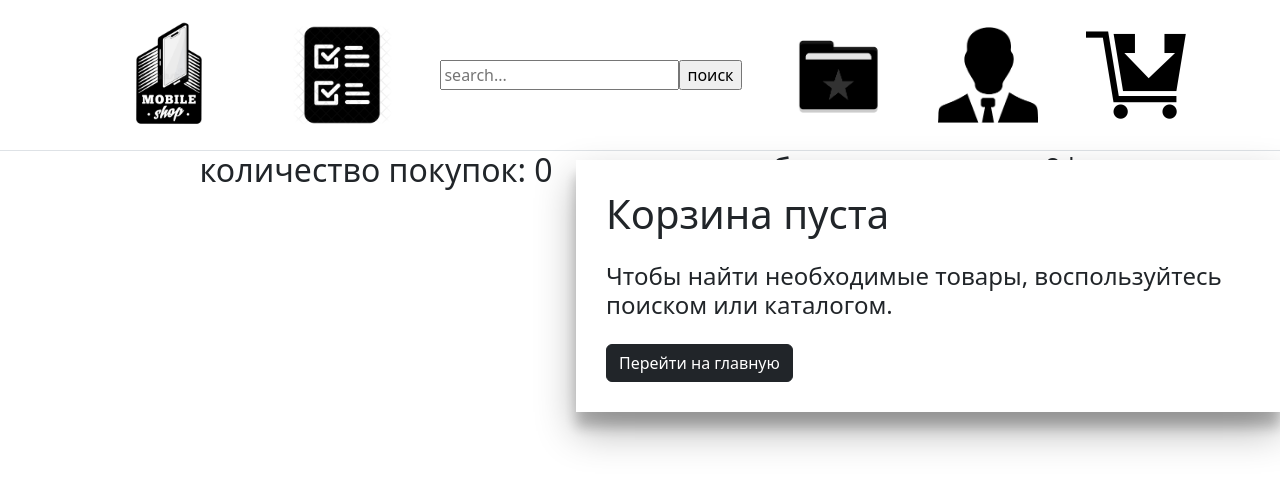
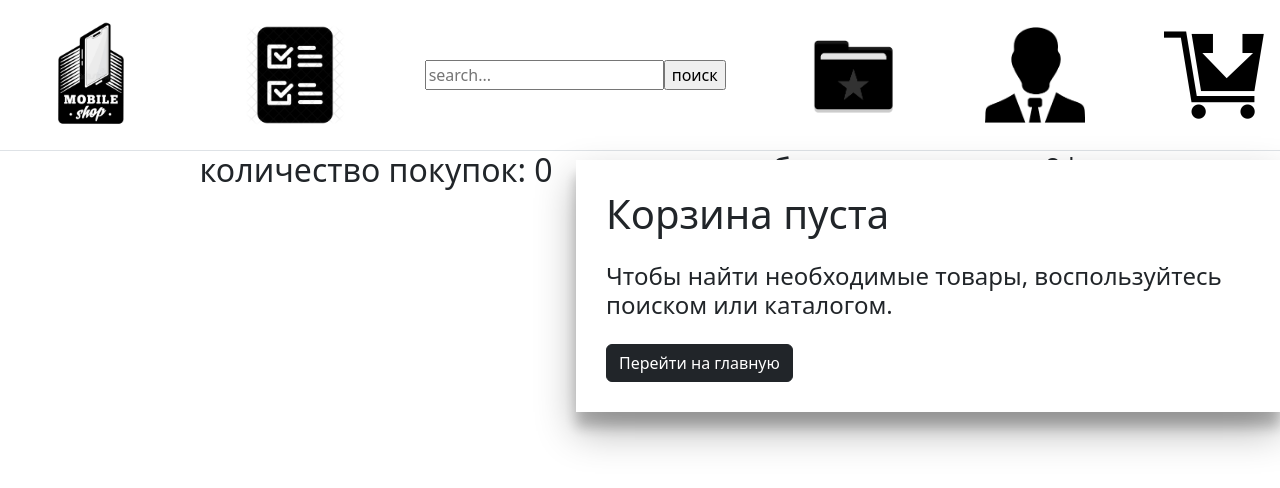
Before and after one commit to VasiliyPoteychuk/diplom, a React (Create React App) app: page /cart in a window 1280 px wide. Shown: the top 488 px of the page. Built offline with nearby package versions, Linux system fonts and the light colour scheme.

Commit message:
изменил ширину header

```diff
--- a/src/components/products.js
+++ b/src/components/products.js
@@ -18,7 +18,6 @@ export default function Products(){
     const elements =[]
     products.filter(el => {
       const elem = Object.values(el).toString().toLowerCase()
-
       if(elem.includes(searchData.toLowerCase())){
         console.log(el)
         elements.push(el)
@@ -40,11 +39,11 @@ export default function Products(){
       {status === 'loading' && <h1 className="  auth-form" role='alert'>Загрузка</h1>}
       <Header/>
       {foundedProducts.length>0 ?
-        <div className="container  m-auto  d-flex flex-wrap gap-5">
+        <div className="w-75  m-auto  d-flex flex-wrap gap-5">
           {foundedProducts.map(el=><Card key={el.id}  product={el}/>)}
         </div>
         :
-         <div className="container  m-auto  d-flex flex-wrap gap-5">
+         <div className="w-75  m-auto  d-flex flex-wrap gap-5">
           {products.map(el=><Card key={el.id}  product={el}/>)}
         </div>
       }
--- a/src/header/header.js
+++ b/src/header/header.js
@@ -19,7 +19,7 @@ export default function Header(){
     }
 
   return(
-    <header className=" d-flex justify-content-center gap-5 align-items-center position-sticky  top-0 border-bottom" >
+    <header className=" d-flex justify-content-around gap-5 align-items-center position-sticky  top-0 border-bottom" >
       <NavLink to={'/'} onClick={()=> cleanSearch()}><img src={brandLogo}  style={{width:150+'px'}}/></NavLink>
       <CatalogProducts/>
 
```
